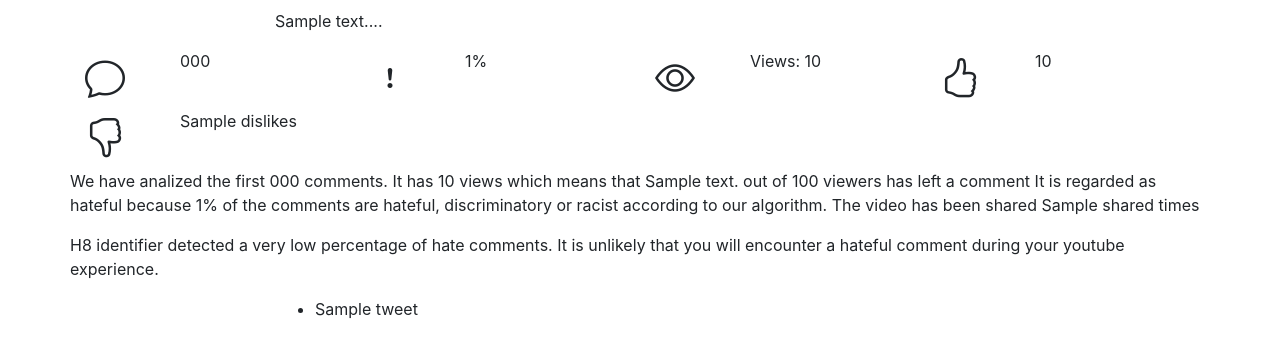
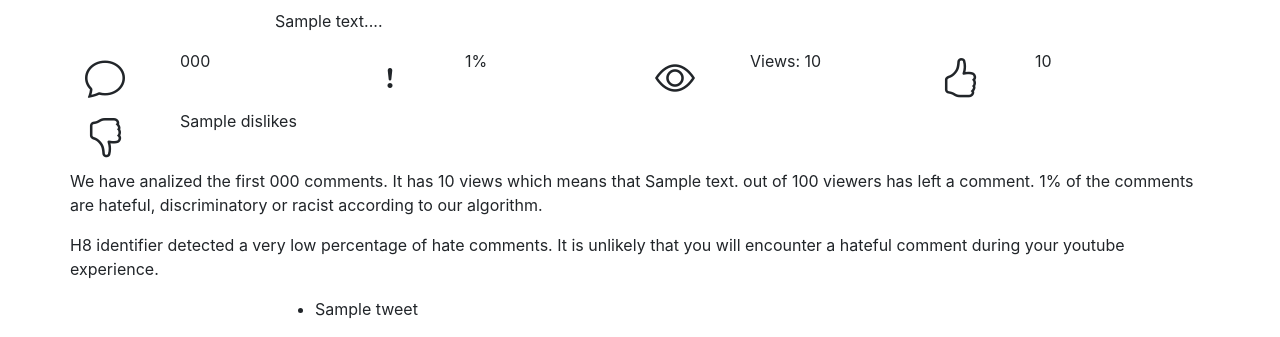
Before and after one commit to TechLabs-Berlin/H8-Identifier, a Flask app: template h8_identifier/templates/result.html in a window 1280 px wide. Shown: the part 770-1107 px from the top of the page. Run offline with Flask 2, Linux system fonts and the light colour scheme; the template is opened without the code that fills it: most values are stand-ins (such as "Sample title", 1, 10 or a date in 2020); parts of the project's set-up code (start-up, migrations or seed data) failed here and were passed over; some libraries are stand-ins or nearby versions.

Commit message:
text changes in results

```diff
--- a/h8_identifier/templates/result.html
+++ b/h8_identifier/templates/result.html
@@ -59,15 +59,14 @@
       <div class="row">
         <p>We have analized the first {{ number_of_comments }} comments. It has {{
           views }} views which means that {{ comments_per_view }} out of 100
-          viewers has left a comment It is regarded as hateful because {{ percent_hate }}% of
-          the comments are hateful, discriminatory or racist according to our algorithm. The video has been shared {{
-          shared }} times</p>
+          viewers has left a comment. {{ percent_hate }}% of
+          the comments are hateful, discriminatory or racist according to our algorithm.</p>
       </div>
     </div>
     <div class="container">
       <div class="row">
         {%if percent_hate == 0 %}
-        <p>H8 identifier did not detect hate speed now. Enjoy your hate freee youtube experience!</p>
+        <p>H8 identifier did not detect hate speed now. Enjoy your hate free youtube experience!</p>
         {%elif percent_hate <= 2 %} <p>H8 identifier detected a very low percentage of hate comments. It is unlikely
           that you will encounter a hateful comment during your youtube experience.</p>
           {%elif percent_hate <= 10 %} <p>H8 identifier detected a low percentage of hate comments. It is unlikely but
```
